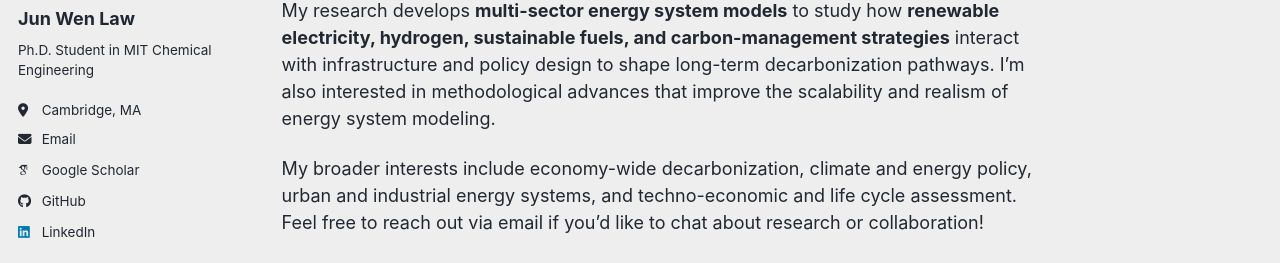
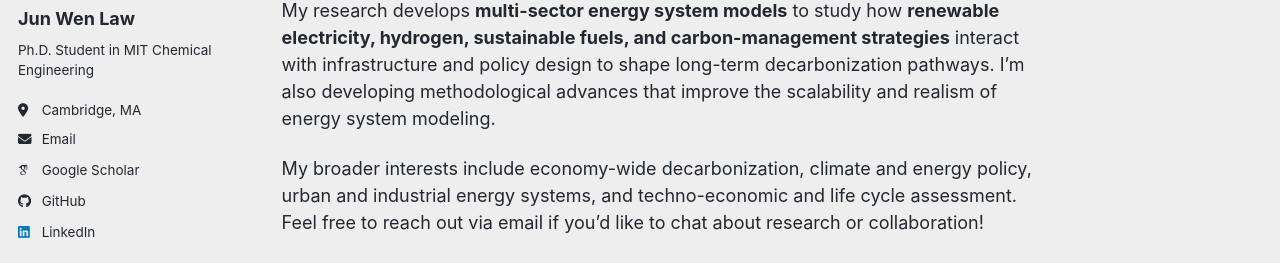
Before and after one commit to Junwenlaw/junwenlaw.github.io, a Jekyll site: the page built from _pages/about.md, in a window 1280 px wide and 963 px high. Shown: the part 276-539 px from the top of the window. Built offline with Jekyll 4.4.1, drawn with Linux system fonts in a browser that asks for light colours; some web fonts are replaced; a script bundle is joined from its source files by our own code; library files that are not in the unit come from our copies.

Commit message:
Update about.md

```diff
--- a/_pages/about.md
+++ b/_pages/about.md
@@ -9,7 +9,7 @@ redirect_from:
 
 Hello! I am a final year Ph.D. candidate at MIT advised by [Prof. Robert Armstrong](https://energy.mit.edu/profile/robert-armstrong/) and [Prof. Dharik Mallapragada](https://engineering.nyu.edu/faculty/dharik-mallapragada), and affliated with the [MIT Energy Initiative](https://energy.mit.edu). I build energy system optimization models to evaluate viable energy transition strategies. I am on the job market for roles starting in September 2026, with a preference for opportunities in Europe.
 
-My research develops **multi-sector energy system models** to study how **renewable electricity, hydrogen, sustainable fuels, and carbon-management strategies** interact with infrastructure and policy design to shape long-term decarbonization pathways. I’m also interested in methodological advances that improve the scalability and realism of energy system modeling.
+My research develops **multi-sector energy system models** to study how **renewable electricity, hydrogen, sustainable fuels, and carbon-management strategies** interact with infrastructure and policy design to shape long-term decarbonization pathways. I’m also developing methodological advances that improve the scalability and realism of energy system modeling.
 
 My broader interests include economy-wide decarbonization, climate and energy policy, urban and industrial energy systems, and techno-economic and life cycle assessment. Feel free to reach out via email if you’d like to chat about research or collaboration!
 
```
